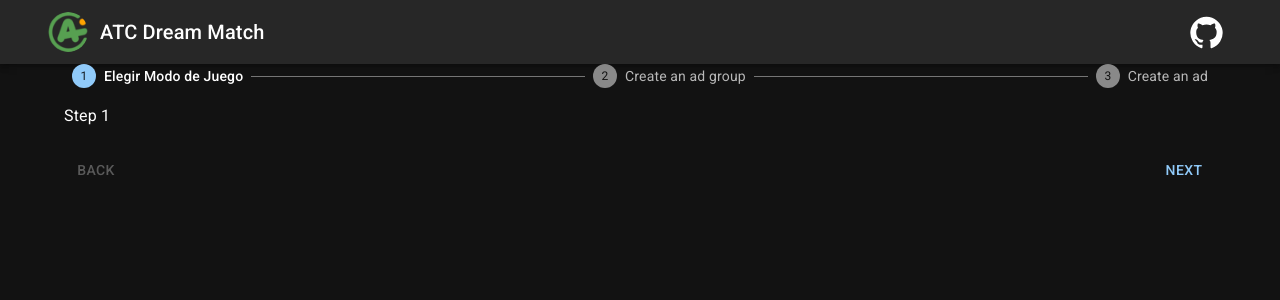
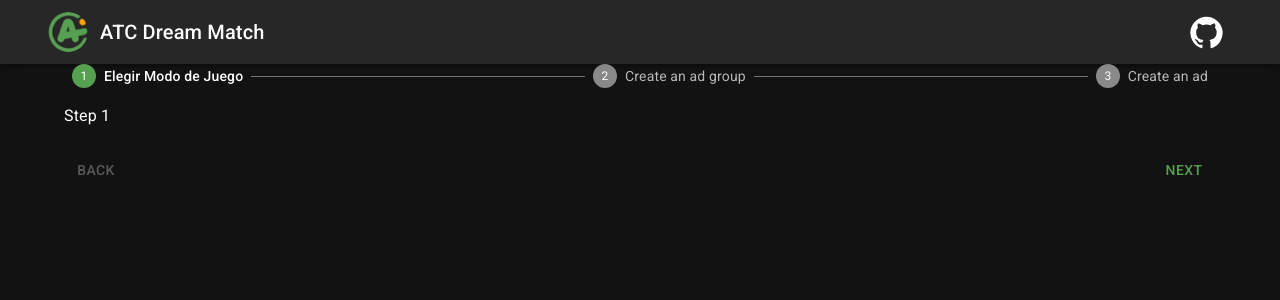
Before and after one commit to JCH99/Challenge-Alquila-Tu-Cancha, a React (Create React App) app: page / in a window 1280 px wide. Shown: the top 300 px of the page. Built offline with nearby package versions, Linux system fonts and the light colour scheme.

Commit message:
custom colors theme

```diff
--- a/src/theme.js
+++ b/src/theme.js
@@ -3,6 +3,16 @@ import { createTheme } from "@mui/material/styles";
 const theme = createTheme({
   palette: {
     mode: "dark",
+    primary: {
+      light: "#00c853",
+      main: "#57a051",
+      // dark: will be calculated from palette.primary.main,
+      // contrastText: will be calculated to contrast with palette.primary.main
+    },
+    secondary: {
+      light: "#f7c95c",
+      main: "#f56d20",
+    },
   },
 });
 
```
